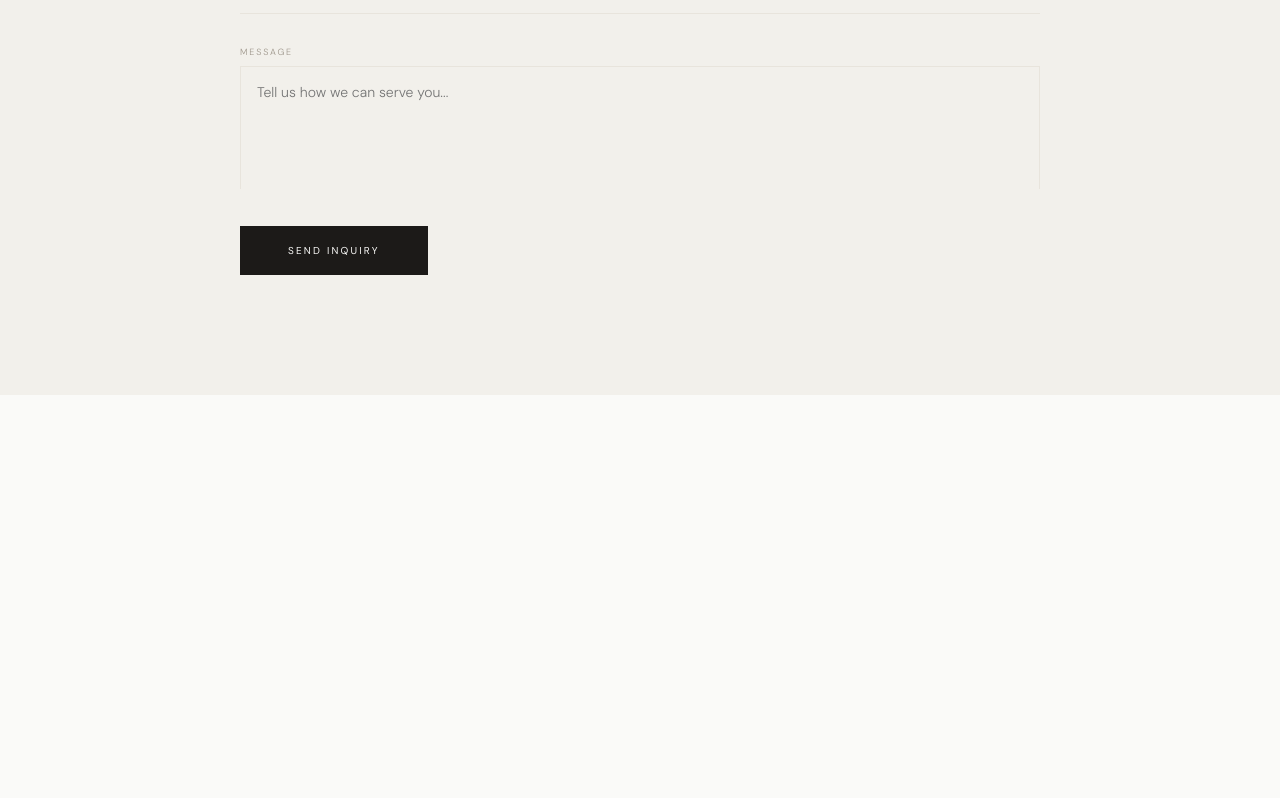
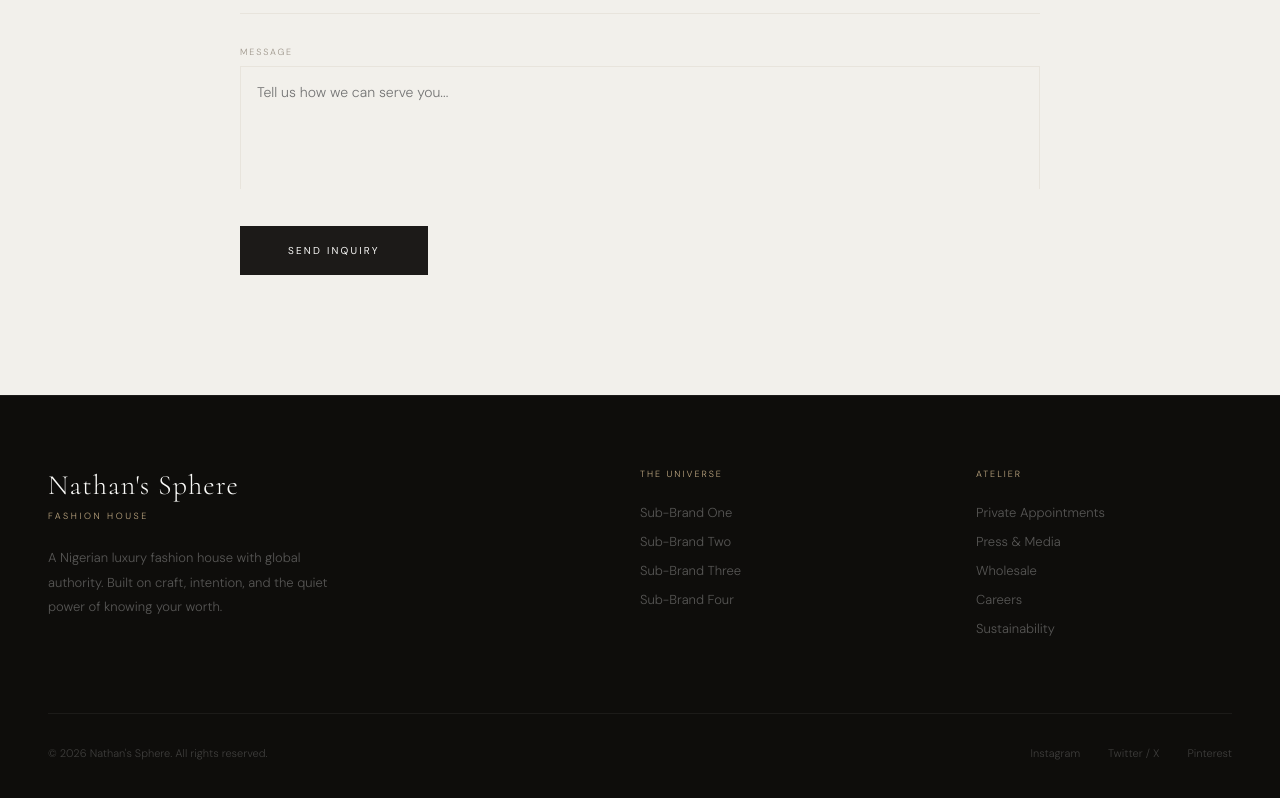
Before and after one commit to Jominusjoplus/nathans-sphere2, a Next.js app: page / in a window 1280 px wide. Shown: the part 4830-5628 px from the top of the page. Before the commit the page ends 5225 px from the top, so only its background shows below. Built offline with nearby package versions, Linux system fonts and the light colour scheme.

Commit message:
feat: add Footer — site complete

```diff
--- a/app/page.tsx
+++ b/app/page.tsx
@@ -4,6 +4,7 @@ import Manifesto from '@/components/Manifesto';
 import SubBrands from '@/components/SubBrands';
 import Collections from '@/components/Collections';
 import Contact from '@/components/Contact';
+import Footer from '@/components/Footer';
 
 export default function Home() {
   return (
@@ -14,6 +15,7 @@ export default function Home() {
       <SubBrands />
       <Collections />
       <Contact />
+      <Footer />
     </main>
   );
 }
--- /dev/null
+++ b/components/Footer.tsx
@@ -0,0 +1,88 @@
+'use client';
+
+export default function Footer() {
+  return (
+    <footer style={{
+      background: 'var(--black)',
+      padding: '72px 48px 40px',
+      borderTop: '0.5px solid rgba(255,255,255,0.06)',
+    }}>
+      <div style={{ maxWidth: 1200, margin: '0 auto' }}>
+
+        {/* Top grid */}
+        <div style={{ display: 'grid', gridTemplateColumns: '2fr 1fr 1fr', gap: 80, marginBottom: 64 }}>
+
+          {/* Brand */}
+          <div>
+            <div style={{ fontFamily: 'Cormorant, serif', fontSize: 28, color: 'var(--white)', marginBottom: 8, letterSpacing: '0.04em' }}>
+              Nathan&apos;s Sphere
+            </div>
+            <div style={{ fontSize: 9, letterSpacing: '0.28em', textTransform: 'uppercase', color: 'var(--accent)', marginBottom: 24 }}>
+              Fashion House
+            </div>
+            <p style={{ fontSize: 13, lineHeight: 1.9, color: 'rgba(255,255,255,0.3)', fontWeight: 300, maxWidth: 280 }}>
+              A Nigerian luxury fashion house with global authority. Built on craft, intention, and the quiet power of knowing your worth.
+            </p>
+          </div>
+
+          {/* Sub-brands */}
+          <div>
+            <p style={{ fontSize: 9, letterSpacing: '0.22em', textTransform: 'uppercase', color: 'var(--accent)', marginBottom: 24 }}>
+              The Universe
+            </p>
+            {['Sub-Brand One', 'Sub-Brand Two', 'Sub-Brand Three', 'Sub-Brand Four'].map(b => (
+              <a key={b} href="#subbrands" style={{
+                display: 'block', fontSize: 13,
+                color: 'rgba(255,255,255,0.3)', textDecoration: 'none',
+                marginBottom: 12, fontWeight: 300, transition: 'color 0.3s',
+              }}
+              onMouseEnter={e => (e.currentTarget.style.color = 'var(--white)')}
+              onMouseLeave={e => (e.currentTarget.style.color = 'rgba(255,255,255,0.3)')}
+              >{b}</a>
+            ))}
+          </div>
+
+          {/* Atelier */}
+          <div>
+            <p style={{ fontSize: 9, letterSpacing: '0.22em', textTransform: 'uppercase', color: 'var(--accent)', marginBottom: 24 }}>
+              Atelier
+            </p>
+            {['Private Appointments', 'Press & Media', 'Wholesale', 'Careers', 'Sustainability'].map(l => (
+              <a key={l} href="#contact" style={{
+                display: 'block', fontSize: 13,
+                color: 'rgba(255,255,255,0.3)', textDecoration: 'none',
+                marginBottom: 12, fontWeight: 300, transition: 'color 0.3s',
+              }}
+              onMouseEnter={e => (e.currentTarget.style.color = 'var(--white)')}
+              onMouseLeave={e => (e.currentTarget.style.color = 'rgba(255,255,255,0.3)')}
+              >{l}</a>
+            ))}
+          </div>
+        </div>
+
+        {/* Bottom bar */}
+        <div style={{
+          borderTop: '0.5px solid rgba(255,255,255,0.06)',
+          paddingTop: 32,
+          display: 'flex', justifyContent: 'space-between', alignItems: 'center',
+        }}>
+          <p style={{ fontSize: 11, color: 'rgba(255,255,255,0.2)', fontWeight: 300 }}>
+            © {new Date().getFullYear()} Nathan&apos;s Sphere. All rights reserved.
+          </p>
+          <div style={{ display: 'flex', gap: 28 }}>
+            {['Instagram', 'Twitter / X', 'Pinterest'].map(s => (
+              <a key={s} href="#" style={{
+                fontSize: 11, color: 'rgba(255,255,255,0.2)',
+                textDecoration: 'none', transition: 'color 0.3s',
+              }}
+              onMouseEnter={e => (e.currentTarget.style.color = 'var(--white)')}
+              onMouseLeave={e => (e.currentTarget.style.color = 'rgba(255,255,255,0.2)')}
+              >{s}</a>
+            ))}
+          </div>
+        </div>
+
+      </div>
+    </footer>
+  );
+}
```
